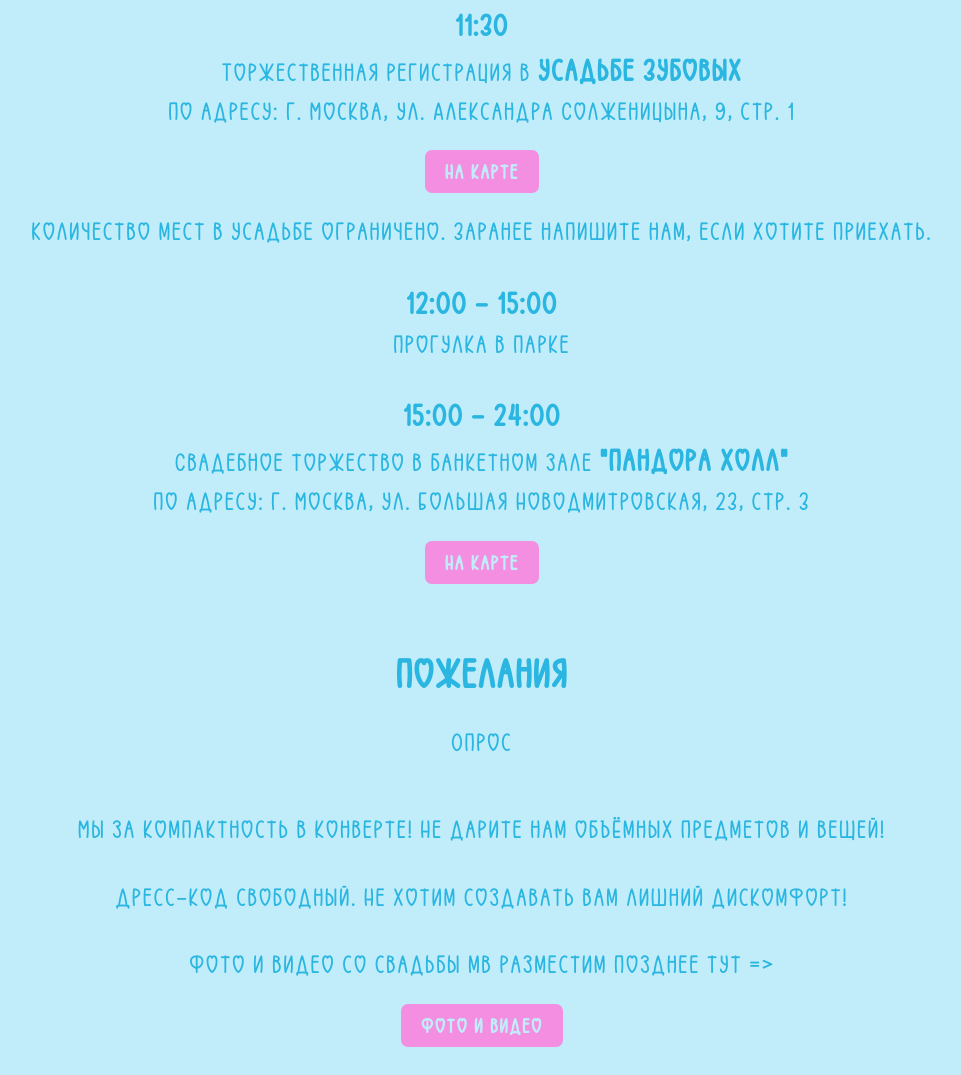
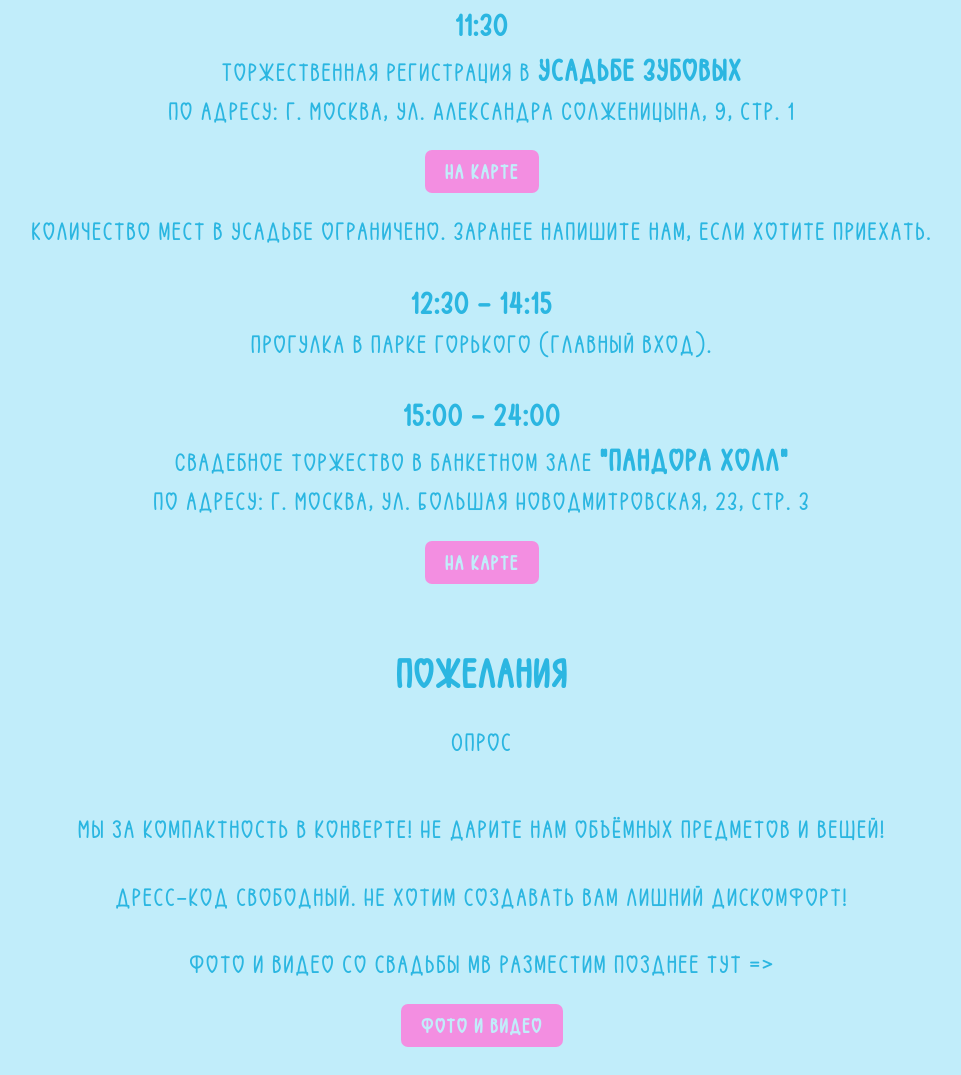
Before and after one commit to Oleg-Solovev/wedding, a plain HTML site: page index.html in a window 1280 px wide. Shown: the part 3248-4323 px from the top of the page, without its empty margins (158-1119 px from the left). Drawn offline with Linux system fonts and the light colour scheme.

Commit message:
#10 Добавление информации на сайт

```diff
--- a/index.html
+++ b/index.html
@@ -118,7 +118,7 @@
           </li>
 
           <li class="section__item">
-            <p class="section__descr"><b class="section__descr-XL">12:00 - 15:00</b><br>Прогулка в парке</p>
+            <p class="section__descr"><b class="section__descr-XL">12:30 - 14:15</b><br>Прогулка в парке Горького (главный вход).</p>
           </li>
 
           <li class="section__item">
```
